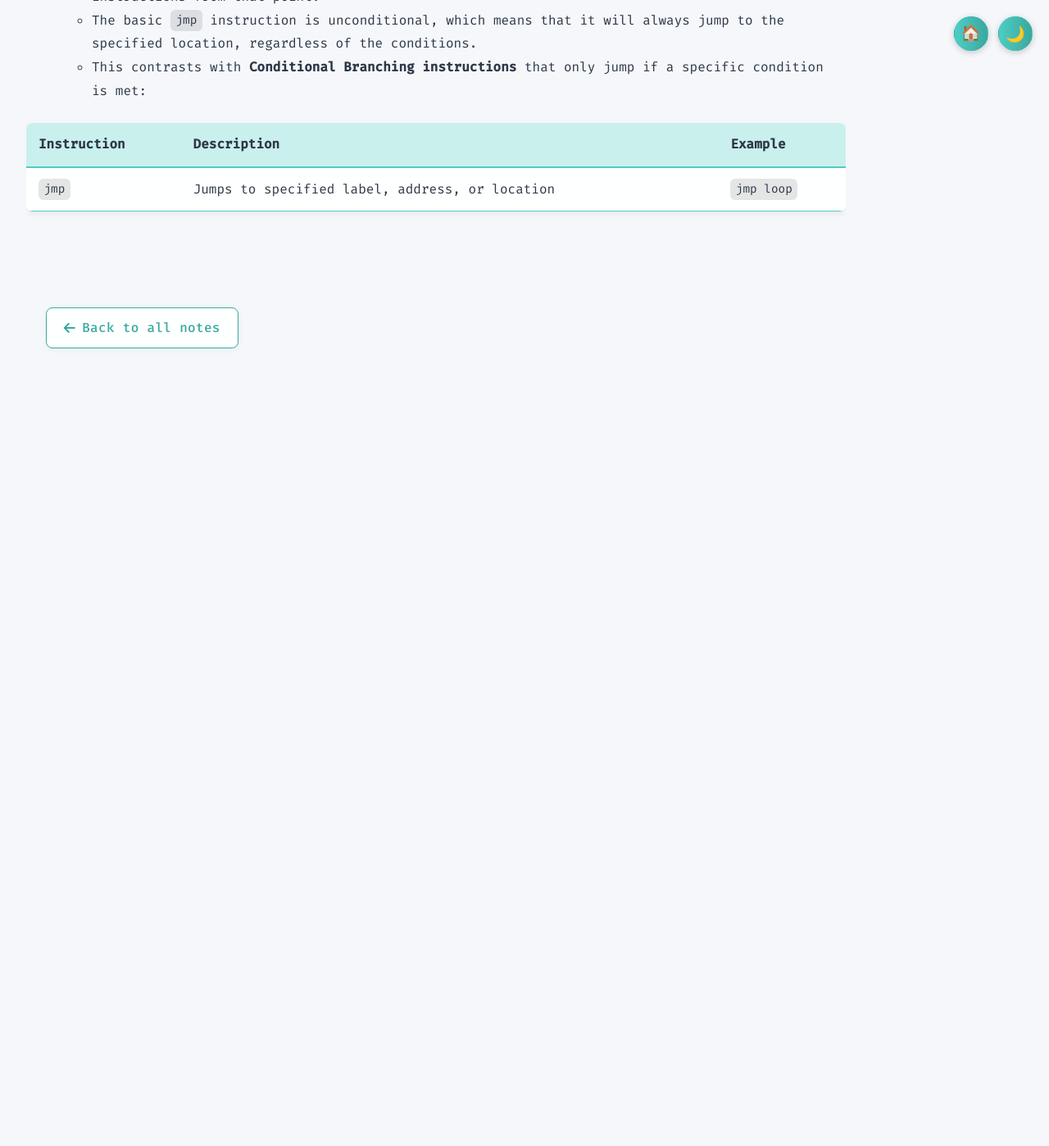
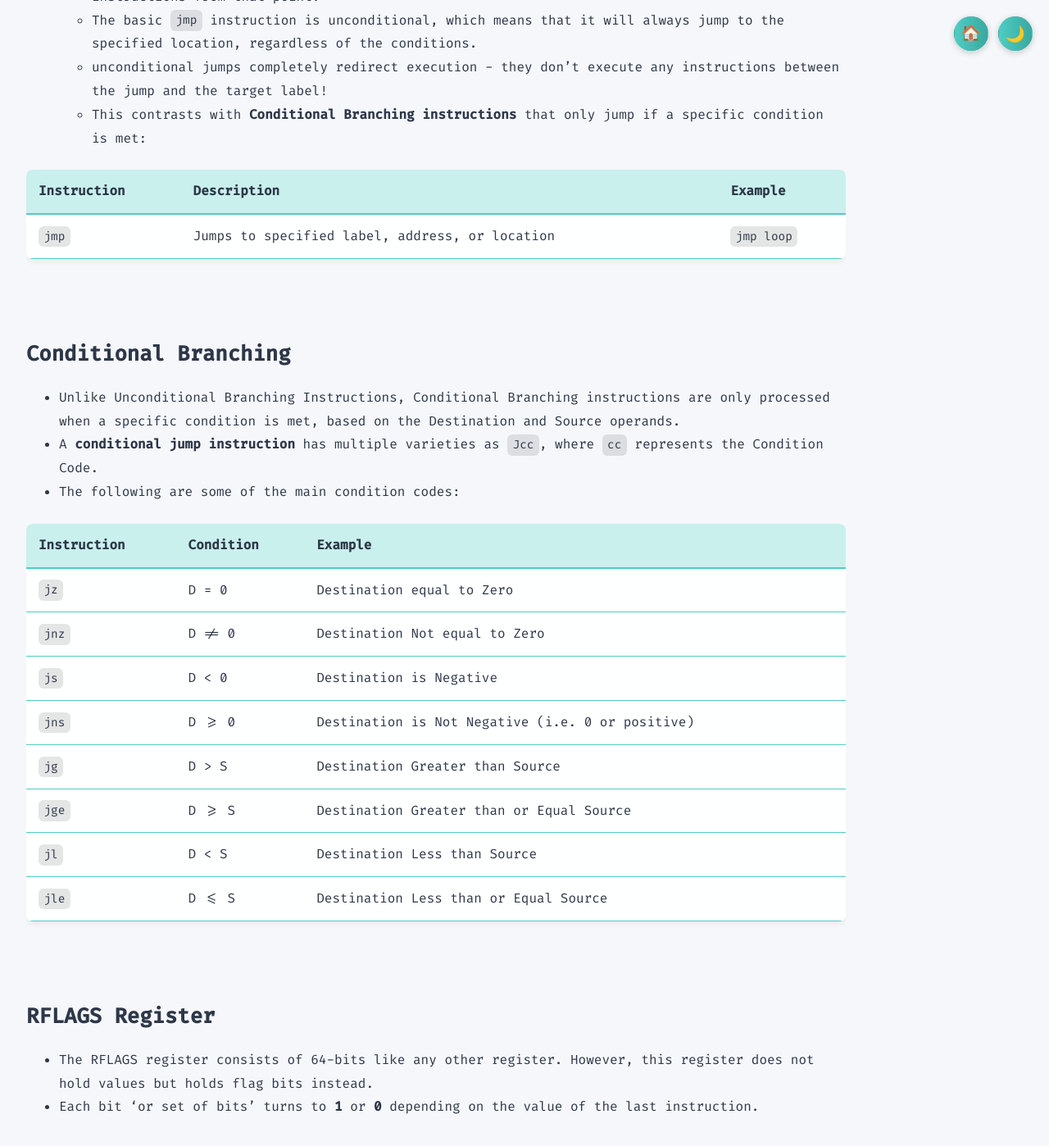
Before and after one commit to PathogenicKatt/PathogenicKatt.github.io, a Jekyll site: the page built from _notes/intro-to-assembly.md, in a window 1280 px wide and 1400 px high, scrolled down 34873 px. Shown: the whole window at 82% size. Built offline with Jekyll 4.4.1, drawn with Linux system fonts in a browser that asks for light colours; before the commit the page ends 35346 px from its top, so only the background shows below that.

Commit message:
Update assembly notes

```diff
--- a/_notes/intro-to-assembly.md
+++ b/_notes/intro-to-assembly.md
@@ -1005,6 +1005,7 @@ nasm -f elf64 basic.s
     - The <code>jmp</code> instruction jumps the program to the label or specified location in its operand so that the program's execution is continued there.
     - Once a program's execution is directed to another location, it will continue processing instructions from that point.
     - The basic <code>jmp</code> instruction is unconditional, which means that it will always jump to the specified location, regardless of the conditions.
+    - unconditional jumps completely redirect execution - they don't execute any instructions between the jump and the target label!
     - This contrasts with **Conditional Branching instructions** that only jump if a specific condition is met:
 <table>
 <thead>
@@ -1023,3 +1024,65 @@ nasm -f elf64 basic.s
 </tbody>
 </table>
 <br>
+
+## Conditional Branching
+- Unlike Unconditional Branching Instructions, Conditional Branching instructions are only processed when a specific condition is met, based on the Destination and Source operands.
+- A **conditional jump instruction** has multiple varieties as <code>Jcc</code>, where <code>cc</code> represents the Condition Code.
+- The following are some of the main condition codes:
+<table>
+<thead>
+    <tr>
+        <th>Instruction</th>
+        <th>Condition</th>
+        <th>Example</th>
+    </tr>
+</thead>
+<tbody>
+    <tr>
+        <td><code>jz</code></td>
+        <td>D = 0</td>
+        <td>Destination equal to Zero</td>
+    </tr>
+        <tr>
+        <td><code>jnz</code></td>
+        <td>D != 0</td>
+        <td>Destination Not equal to Zero</td>
+    </tr>
+        <tr>
+        <td><code>js</code></td>
+        <td>D < 0</td>
+        <td>Destination is Negative</td>
+    </tr>
+        <tr>
+        <td><code>jns</code></td>
+        <td>D >= 0</td>
+        <td>Destination is Not Negative (i.e. 0 or positive)</td>
+    </tr>
+        <tr>
+        <td><code>jg</code></td>
+        <td>D > S</td>
+        <td>Destination Greater than Source</td>
+    </tr>
+    <tr>
+        <td><code>jge</code></td>
+        <td>D >= S</td>
+        <td>Destination Greater than or Equal Source</td>
+    </tr>
+    <tr>
+        <td><code>jl</code></td>
+        <td>D < S</td>
+        <td>Destination Less than Source</td>
+    </tr>
+    <tr>
+        <td><code>jle</code></td>
+        <td>D <= S</td>
+        <td>Destination Less than or Equal Source</td>
+    </tr>
+
+</tbody>
+</table>
+<br>
+
+## RFLAGS Register
+- The RFLAGS register consists of 64-bits like any other register. However, this register does not hold values but holds flag bits instead.
+- Each bit 'or set of bits' turns to **1** or **0** depending on the value of the last instruction.
```
